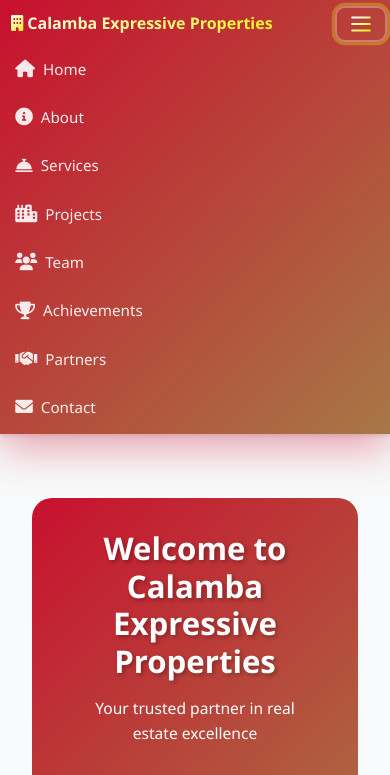
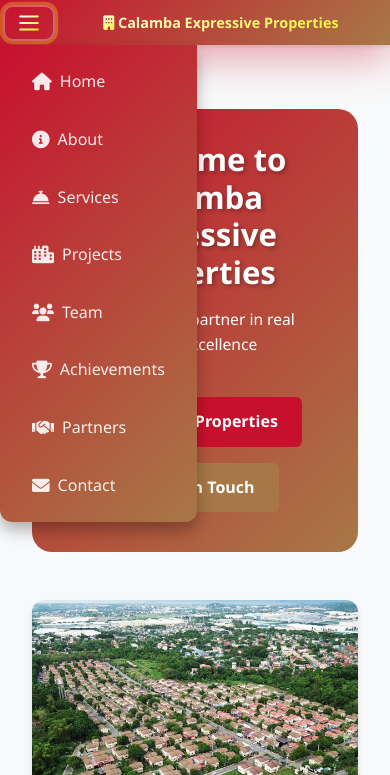
Before and after one commit to CE-PC/P, a plain HTML site: page index.html in a window 390 px wide. Both pictures are taken after a click on the button "Toggle navigation". Shown: the top 775 px of the page. Drawn offline with nearby package versions, Linux system fonts and the light colour scheme.

Commit message:
the sandwich is now to the left and there is less width for the ollapsed values

```diff
--- a/static/css/modern-styles.css
+++ b/static/css/modern-styles.css
@@ -716,7 +716,7 @@ footer {
 
 /* Mobile Responsiveness */
 /* Mobile Responsiveness */
-@media (max-width: 768px) {
+@media (max-width: 991px) {
     header {
         position: sticky;
         top: 0;
@@ -753,18 +753,61 @@ footer {
         font-size: 1.5rem;
     }
 
+    .section-title {
+        font-size: clamp(1.25rem, 6vw, 2rem);
+    }
+
+    /* Navbar collapse styling for mobile */
+    .navbar {
+        position: relative;
+    }
+
+    /* Center the brand name in mobile view */
+    .navbar .container {
+        display: flex;
+        flex-wrap: wrap;
+        align-items: center;
+        justify-content: space-between;
+    }
+
+    .navbar-toggler {
+        order: 1;
+        margin-right: auto;
+    }
+
     .navbar-brand {
+        order: 2;
+        flex: 1;
+        text-align: center;
         padding: 0.5rem;
-        font-size: 1rem;
+        font-size: 0.9rem;
+        margin: 0;
+    }
+
+    .navbar-collapse {
+        order: 3;
+        flex-basis: 100%;
+        position: absolute;
+        top: 100%;
+        left: 0;
+        background: linear-gradient(135deg, var(--primary-red) 0%, var(--warm-brown) 100%);
+        box-shadow: 0 8px 16px rgba(0, 0, 0, 0.3);
+        border-radius: 0 0 12px 12px;
+        margin-top: 0;
+        z-index: 1000;
+    }
+
+    .navbar-nav {
+        padding: 0.5rem 0;
+    }
+
+    .nav-item {
+        width: 100%;
     }
 
     .nav-link {
-        padding: 0.5rem 0.75rem !important;
-        font-size: 0.95rem;
-        margin: 0.25rem 0;
-    }
-
-    .section-title {
-        font-size: clamp(1.25rem, 6vw, 2rem);
+        padding: 0.75rem 1.5rem !important;
+        margin: 0.25rem 0.5rem;
+        width: calc(100% - 1rem);
     }
 }
--- a/static/js/navbar.js
+++ b/static/js/navbar.js
@@ -36,13 +36,14 @@
             <header>
                 <nav class="navbar navbar-expand-lg navbar-custom">
                     <div class="container">
+                    <button class="navbar-toggler" type="button" data-toggle="collapse" data-target="#navbarNav"
+                                aria-controls="navbarNav" aria-expanded="false" aria-label="Toggle navigation">
+                                <span class="navbar-toggler-icon"></span>
+                        </button>
                         <a class="navbar-brand" href="/">
                             <i class="fas fa-building"></i> Calamba Expressive Properties
                         </a>
-                        <button class="navbar-toggler" type="button" data-toggle="collapse" data-target="#navbarNav"
-                                aria-controls="navbarNav" aria-expanded="false" aria-label="Toggle navigation">
-                                <span class="navbar-toggler-icon"></span>
-                        </button>
+
                         <div class="collapse navbar-collapse" id="navbarNav">
                             <ul class="navbar-nav ml-auto">
                                 ${navItemsHTML}
```
